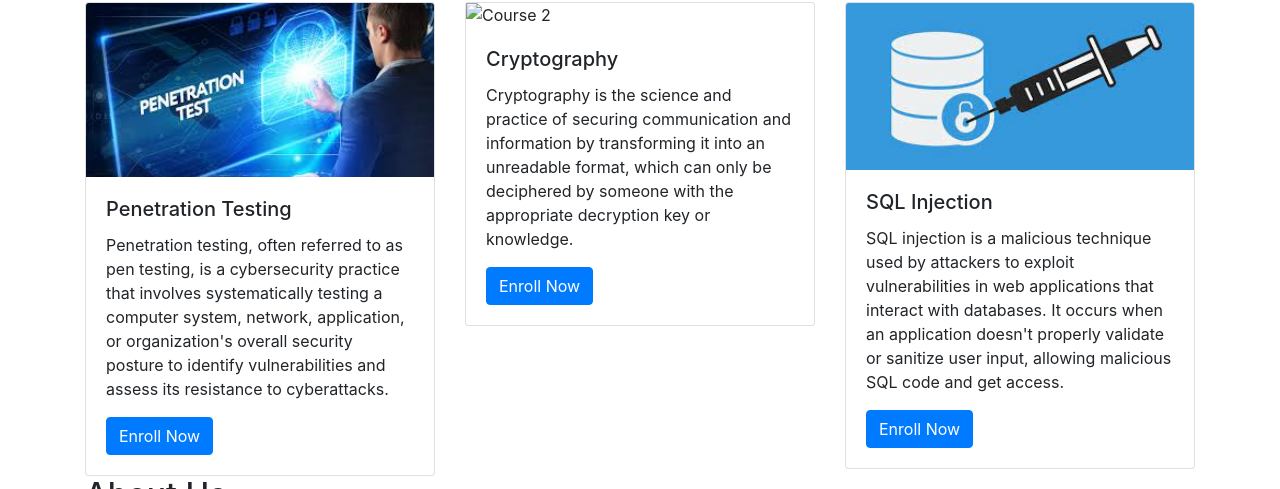
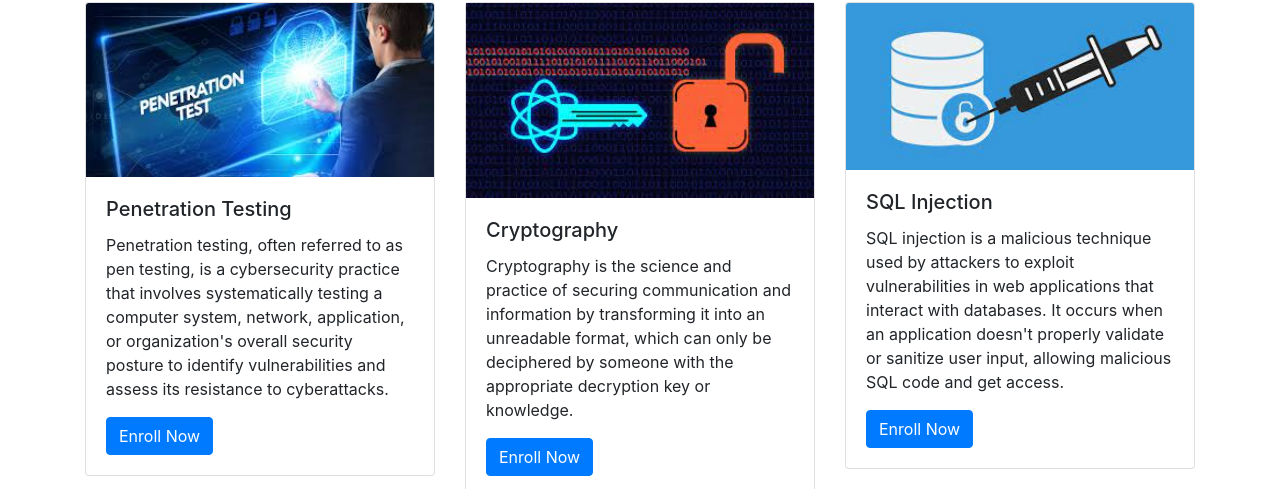
Before and after one commit to 0dish0/web1, a plain HTML site: page index.html in a window 1280 px wide. Shown: the part 611-1100 px from the top of the page. Drawn offline with nearby package versions, Linux system fonts and the light colour scheme.

Commit message:
Update index.html

```diff
--- a/index.html
+++ b/index.html
@@ -67,7 +67,7 @@
       </div>
       <div class="col-md-4">
         <div class="card">
-          <img src="cr.jpg" class="" alt="Course 2">
+          <img src="cr.jpeg" class="" alt="Course 2">
           <div class="card-body">
             <h5 class="card-title">Cryptography</h5>
             <p class="card-text">Cryptography is the science and practice of securing communication and information by transforming it into an unreadable format, which can only be deciphered by someone with the appropriate decryption key or knowledge.</p>
```
